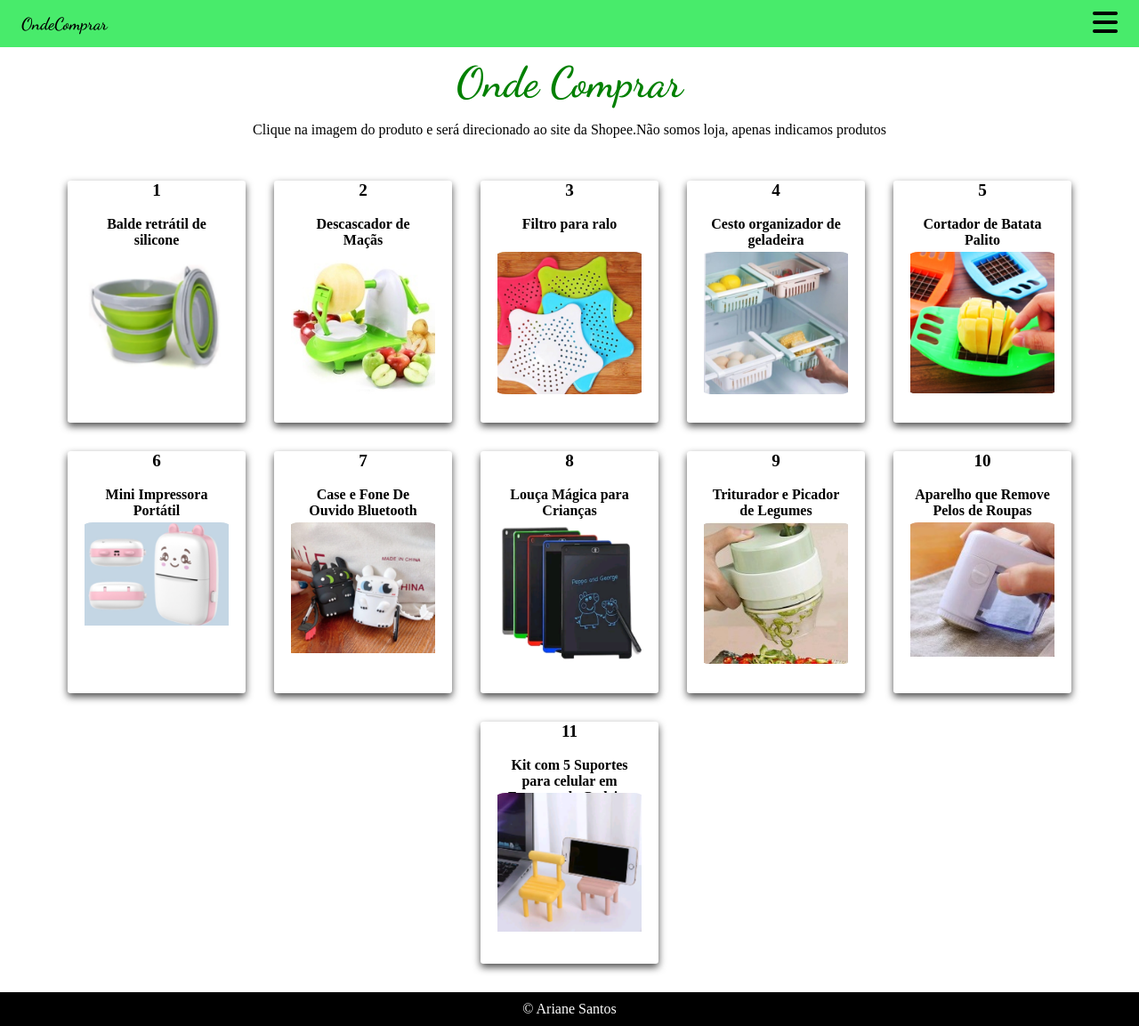
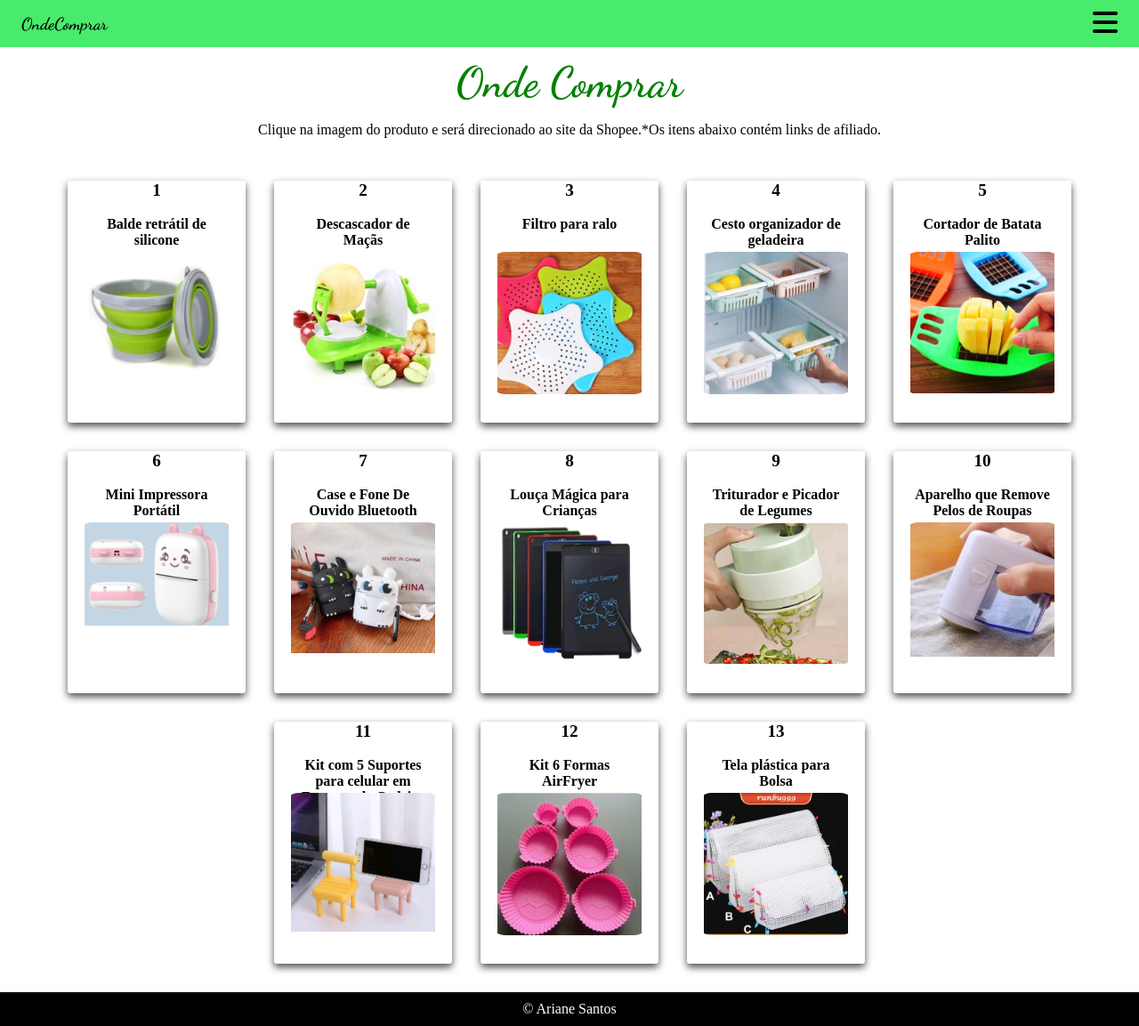
Before and after one commit to arianecledja/ondeComprar, a plain HTML site: page index.html in a window 1280 px wide. Shown: the whole page at 89% size. Drawn offline with Linux system fonts and the light colour scheme.

Commit message:
added new products 11 and 12

```diff
--- a/index.html
+++ b/index.html
@@ -41,7 +41,7 @@
         <h1>Onde Comprar</h1>
         <div class="text">
             <p>Clique na imagem do produto e será direcionado ao site da Shopee.</p>
-	        <p>Não somos loja, apenas indicamos produtos</p>
+	        <p>*Os itens abaixo contém links de afiliado.</p>
         </div>
 
         <section class="shop" id="shop">
--- a/src/js/utils.js
+++ b/src/js/utils.js
@@ -83,8 +83,24 @@ export const products = [
         id: '11',
         name: 'Kit com 5 Suportes para celular em Formato de Cadeira',
         photo: 'kit-5-apoio-para-celular.png',
-        link: 'ttps://shope.ee/5V2xanWw3H',
+        link: 'https://shope.ee/5V2xanWw3H',
         description: 'Suportes para celular de plástico no formato de uma cadeira nas cores amarelo e rosa.',
+        categories: ['']
+    },
+    {
+        id: '12',
+        name: 'Kit 6 Formas AirFryer ',
+        photo: 'kit-6-formas-airfryer.jpeg',
+        link: 'https://shope.ee/4fWPksjDgg',
+        description: 'Kit com 6 formas de silicone de tamanhos variados',
+        categories: ['']
+    },
+    {
+        id: '13',
+        name: 'Tela plástica para Bolsa',
+        photo: 'tela-plastica-bolsa-de-croche.jpeg',
+        link: 'https://shope.ee/509UX4PRTs',
+        description: 'Folhas de tela plástica transparente',
         categories: ['']
     }
 ]
```
Also changed, not shown: src/assets/images/kit-6-formas-airfryer.jpeg (added), src/assets/images/tela-plastica-bolsa-de-croche.jpeg (added).
